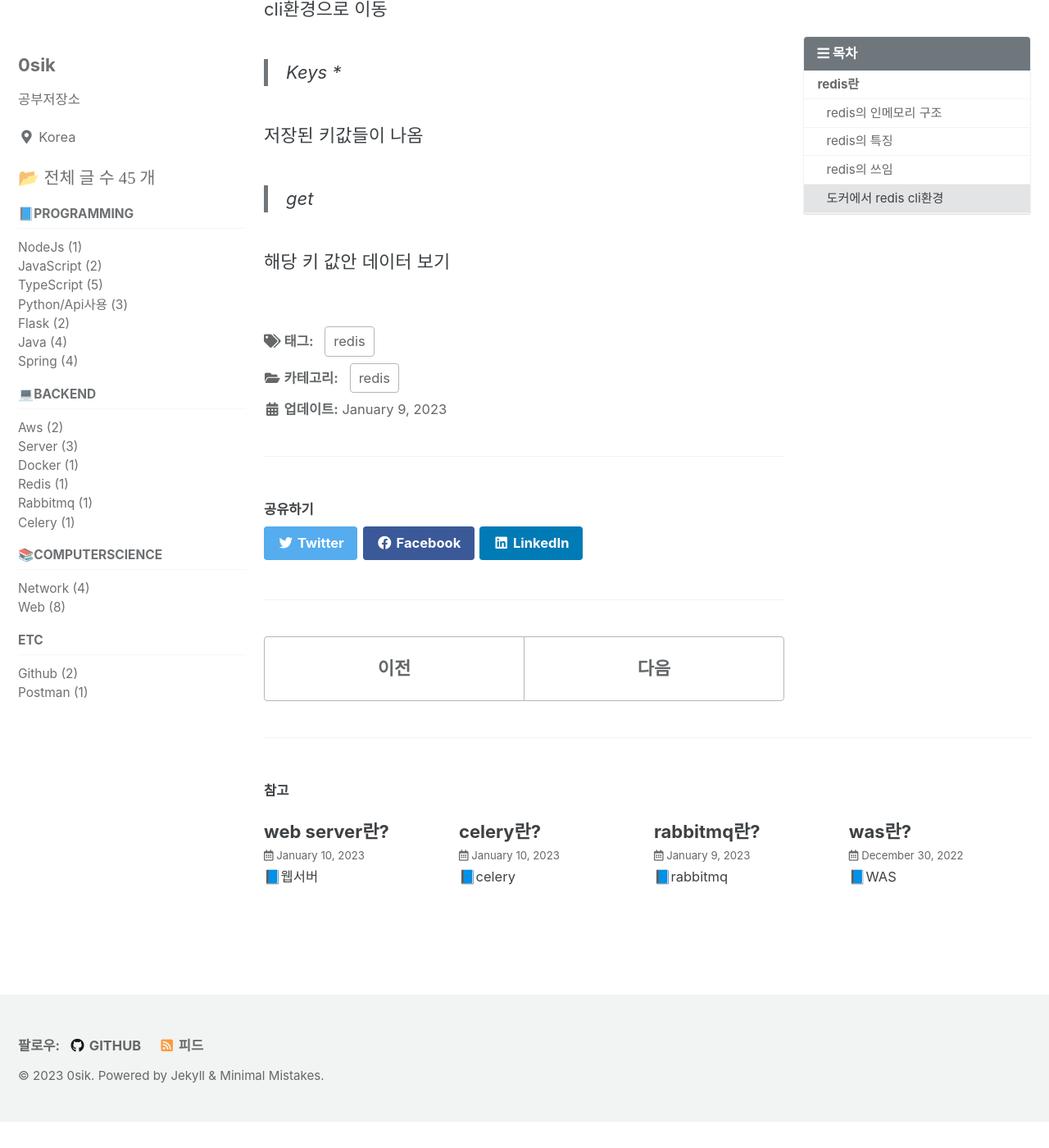
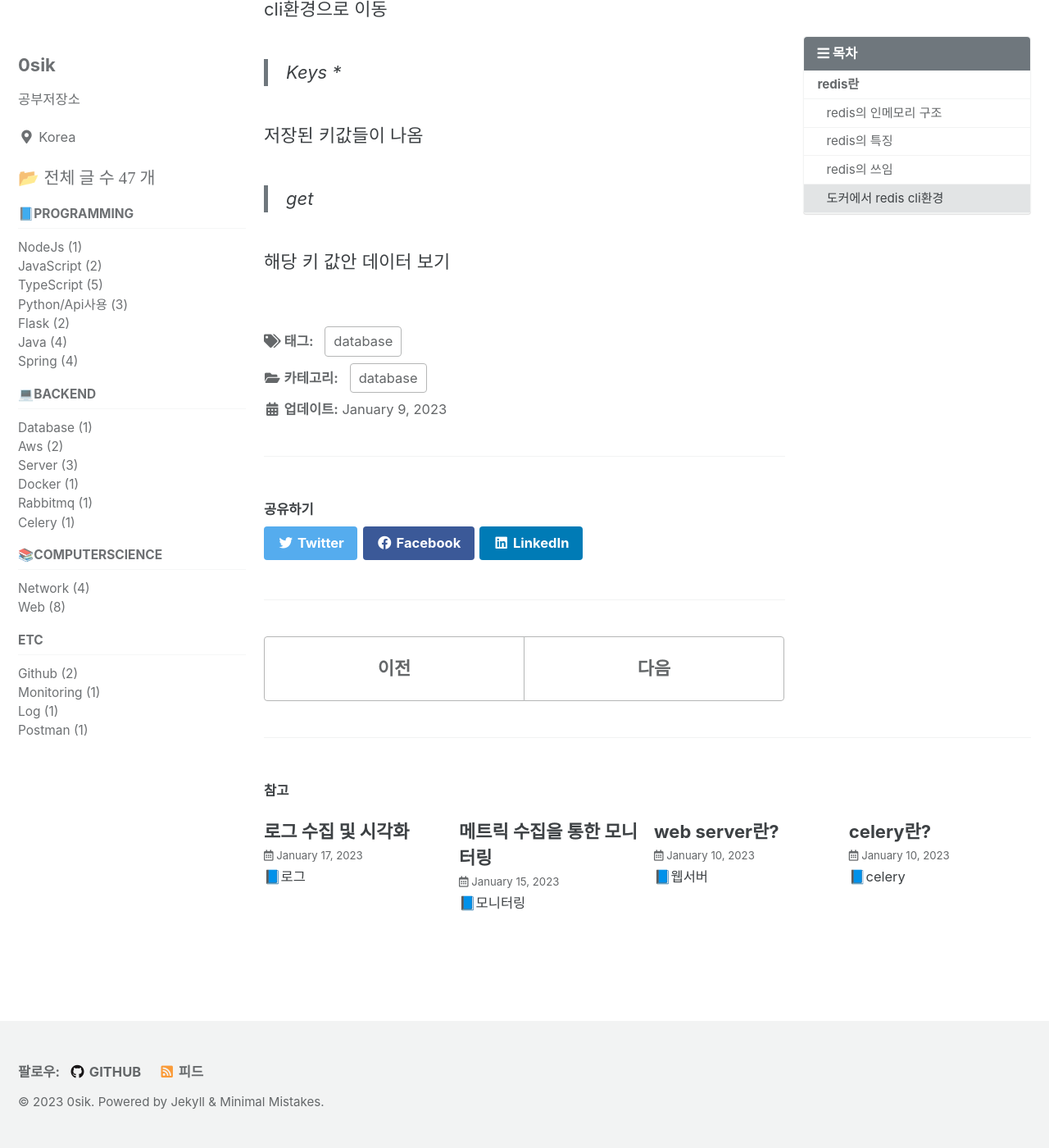
Before and after one commit to 0sik/0sik.github.io, a Jekyll site: the page built from _posts/2023-01-09-redis redis란.md, in a window 1280 px wide and 1400 px high, scrolled down 1734 px. Shown: the whole window at 82% size. Built offline with Jekyll 4.4.1, drawn with Linux system fonts in a browser that asks for light colours; cached includes are drawn as plain includes; before the commit the page ends 3102 px from its top, so only the background shows below that; some of the changed text lies outside the part shown.

```diff
--- a/_includes/nav_list_main
+++ b/_includes/nav_list_main
@@ -66,6 +66,13 @@
       </li>
       <li>
         <span class="nav__sub-title">‍💻BACKEND</span>
+        <ul>
+            {% for category in site.categories %}
+                {% if category[0] == "database" %}
+                    <li><a href="/categories/database" class="">Database ({{category[1].size}})</a></li>
+                {% endif %}
+            {% endfor %}
+        </ul>
             <ul>
                 {% for category in site.categories %}
                     {% if category[0] == "aws" %}
@@ -84,13 +91,6 @@
                 {% for category in site.categories %}
                     {% if category[0] == "docker" %}
                         <li><a href="/categories/docker" class="">Docker ({{category[1].size}})</a></li>
-                    {% endif %}
-                {% endfor %}
-            </ul>
-            <ul>
-                {% for category in site.categories %}
-                    {% if category[0] == "redis" %}
-                        <li><a href="/categories/redis" class="">Redis ({{category[1].size}})</a></li>
                     {% endif %}
                 {% endfor %}
             </ul>
@@ -137,6 +137,20 @@
             </ul>
             <ul>
                 {% for category in site.categories %}
+                    {% if category[0] == "monitoring" %}
+                        <li><a href="/categories/monitoring" class="">Monitoring ({{category[1].size}})</a></li>
+                    {% endif %}
+                {% endfor %}
+            </ul>
+            <ul>
+                {% for category in site.categories %}
+                    {% if category[0] == "log" %}
+                        <li><a href="/categories/log" class="">Log ({{category[1].size}})</a></li>
+                    {% endif %}
+                {% endfor %}
+            </ul>
+            <ul>
+                {% for category in site.categories %}
                     {% if category[0] == "postman" %}
                         <li><a href="/categories/postman" class="">Postman ({{category[1].size}})</a></li>
                     {% endif %}
--- a/_posts/2023-01-09-redis redis란.md
+++ b/_posts/2023-01-09-redis redis란.md
@@ -4,9 +4,9 @@ title: "redis란?"
 toc: true
 toc_sticky: true
 toc_label: "목차"
-categories: redis
+categories: database
 toc_icon: "bars"
-tags: [redis]
+tags: [database]
 ---
 
 📘redis
```
Also changed, not shown: other parts of _posts/2023-01-09-redis redis란.md (+1 -1 lines), _pages/categories/category-database.md (added, +11 -0 lines), _pages/categories/category-log.md (added, +11 -0 lines), _pages/categories/category-monitoring.md (added, +11 -0 lines), _posts/2023-01-10-server webserver란?.md (+3 -3 lines), _posts/2023-01-15-monitoring 모니터링과종류.md (added, +55 -0 lines), _posts/2023-01-17-log 로그 수집 및 시각화.md (added, +12 -0 lines).
